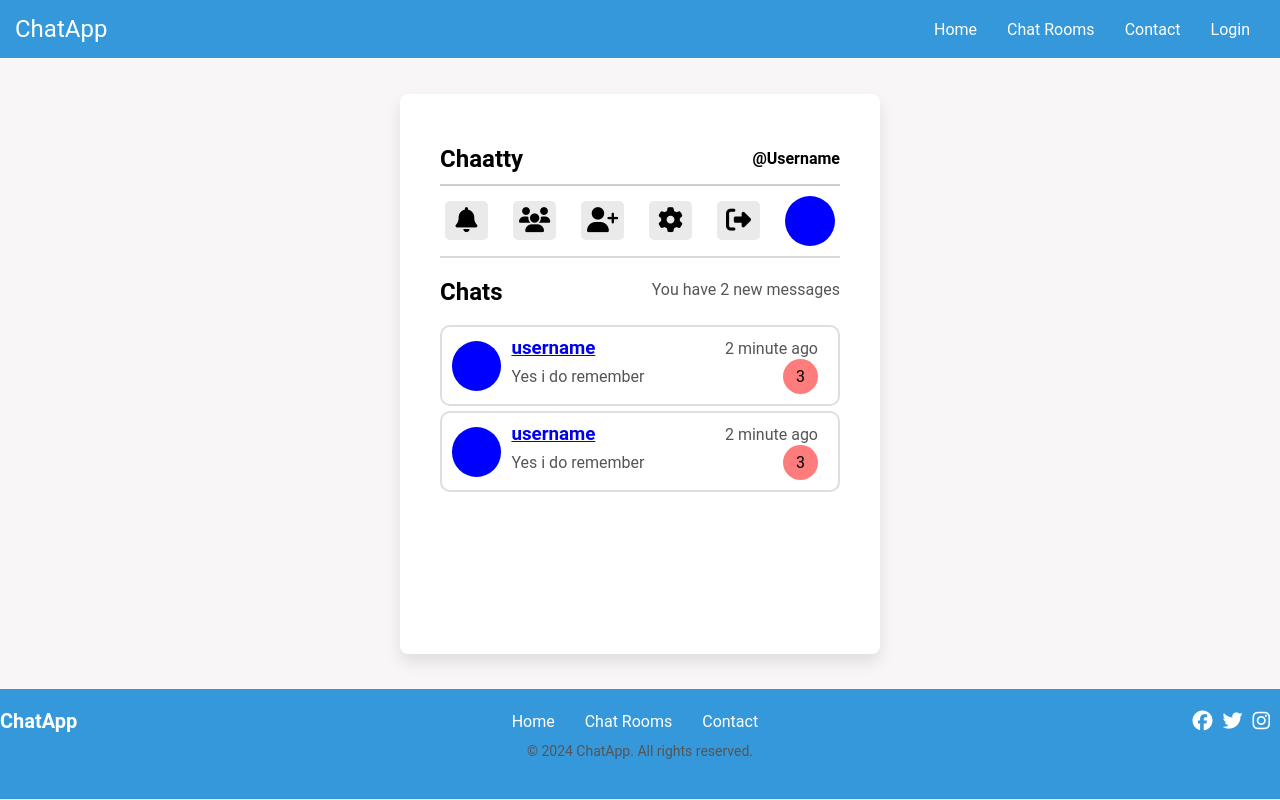
After one commit to ChaitanyaLonarkar/Chat-App, a Django app: page /home/ in a window 1280 px wide. The commit adds this page. Run offline with Django 4.2, Linux system fonts and the light colour scheme.

Commit message:
made seversl pages for chaat app

```diff
--- a/mychatapp/views.py
+++ b/mychatapp/views.py
@@ -9,3 +9,21 @@ def login_page(request):
 
 def register_page(request):
     return render(request,'register.html')
+
+def home(request):
+    return render(request,'home.html')
+
+def notifications(request):
+    return render(request,'notifications.html')
+
+def add_friend(request):
+    return render(request,'add_friend.html')
+
+def friend_request(request):
+    return render(request,'friend_request.html')
+
+def setting(request):
+    return render(request,'update.html')
+
+def chat(request):
+    return render(request,'chat.html')
--- /dev/null
+++ b/static/css/home.css
@@ -0,0 +1,149 @@
+.headerr {
+  display: flex;
+  justify-content: space-between;
+  align-items: center;
+  border-bottom: 2px solid rgba(156, 156, 156, 0.5);
+  height: 50px;
+}
+h4 {
+  align-items: center;
+}
+.navigation {
+  display: flex;
+  justify-content: space-between;
+  align-items: center;
+  font-size: 25px;
+  padding: 10px 5px;
+  border-bottom: 2px solid rgba(156, 156, 156, 0.371);
+}
+.navigation a {
+  text-decoration: none;
+  color: black;
+  background-color: rgba(207, 206, 206, 0.426);
+  border-radius: 5px;
+  padding: 5px;
+  width: 33px;
+  /* list-style: none; */
+}
+
+/* chaat.html css */
+.chatcontainer {
+  text-align: start;
+  /* justify-content: space-between; */
+  /* align-items: center; */
+}
+
+.head {
+  display: flex;
+  justify-content: space-between;
+  align-items: center;
+}
+.chat-content {
+  display: flex;
+  align-items: center;
+  /* gap: 20px; */
+  padding: 10px;
+  border: 2px solid #00000021;
+  border-radius: 10px;
+  margin-bottom: 5px;
+}
+.name-time,
+.message-p {
+  display: flex;
+  justify-content: space-between;
+  align-items: center;
+}
+.users {
+  width: 50px;
+  height: 50px;
+  border-radius: 50%;
+  background: blue;
+}
+
+.other {
+  width: 310px;
+  padding: 0px 10px;
+}
+.other h3,
+.other p {
+  margin: 0px;
+}
+
+.notify {
+  width: 35px;
+  height: 35px;
+  border-radius: 50%;
+  background: #ff7c7c;
+  display: flex;
+  justify-content: center;
+  align-items: center;
+}
+
+.user-sug {
+  text-align: start;
+}
+.new-friend {
+  display: flex;
+  align-items: center;
+  gap: 20px;
+  padding: 10px;
+  border: 2px solid #00000021;
+  border-radius: 10px;
+  margin-bottom: 5px;
+}
+
+.otherr {
+  width: 300px;
+  padding: 0px 10px;
+  text-align: start;
+}
+.button {
+  color: white;
+  background: black;
+  border: none;
+  padding: 10px;
+  border-radius: 5px;
+}
+
+.otherr h3,
+.otherr p {
+  margin: 5px 0px;
+}
+
+/* h2,h4{
+    margin:0px;
+} */
+
+/* chaat.html css */
+.typer {
+  display: flex;
+  gap: 3px;
+}
+
+.chatting-box {
+  height: 50vh;
+}
+
+.box {
+    height: 45vh;
+    border: 1px solid #8080806b;
+    border-radius: 10px;
+    margin-bottom: 5px;
+}
+
+.typer input {
+  width: 302px;
+  padding: 10px;
+  font-size: 17px;
+  border: none;
+  background: #80808030;
+  border-radius: 5px;
+}
+
+.typer button {
+  width: 75px;
+  font-size: 17px;
+  background: #4eea47;
+  border: none;
+  border-radius: 5px;
+}
--- a/static/css/nav.css
+++ b/static/css/nav.css
@@ -7,11 +7,11 @@
 
 .navbar {
     background-color: #3498db;
-    padding: 15px 0;
-    position: fixed;
-    width: 100%;
-    top: 0;
-    z-index: 1000;
+    padding: 15px;
+    /* position: fixed; */
+    /* width: 100%; */
+    /* top: 0; */
+    /* z-index: 1000; */
 }
 
 .navcontainer {
@@ -66,7 +66,7 @@
     .nav-list {
         display: none;
         flex-direction: column;
-        width: 100%;
+        /* width: 100%; */
         position: absolute;
         background-color: #3498db;
         top: 70px;
--- a/static/css/style.css
+++ b/static/css/style.css
@@ -2,10 +2,10 @@ body {
     margin: 0;
     padding: 0;
     font-family: 'Roboto', sans-serif;
-    background-color: #ffffff;
-    display: flex;
+    background-color: #f8f6f6;
+    /* display: flex;
     justify-content: center;
-    align-items: center;
+    align-items: center; */
     height: 100vh;
 }
 
@@ -13,10 +13,17 @@ body {
     text-align: center;
     background-color: #ffffff;
     padding: 40px;
+    width: 400px;
+height: 60vh;
     border-radius: 8px;
     box-shadow: 0 8px 16px rgba(0, 0, 0, 0.1);
 }
-
+.outside{
+    display: flex;
+    justify-content: center;
+    align-items: center;
+    height: 78.9vh;
+}
 .header {
     margin-bottom: 30px;
 }
@@ -34,7 +41,7 @@ p {
 }
 
 .start-button {
-    background-color: #28a745;
+    background-color: #343434;
     color: #ffffff;
     padding: 15px 30px;
     font-size: 18px;
@@ -45,7 +52,7 @@ p {
 }
 
 .start-button:hover {
-    background-color: #218838;
+    background-color: #616668;
 }
 
 /* Optional: Add some additional styling for responsiveness */
--- a/templates/footer.html
+++ b/templates/footer.html
@@ -1,5 +1,5 @@
 <footer class="footer">
-    <div class="container">
+    <div class="containerr">
         <div class="footer-content">
             <div class="footer-logo">
                 <a href="#">ChatApp</a>
--- /dev/null
+++ b/templates/home.html
@@ -0,0 +1,74 @@
+{% load static %}
+<!DOCTYPE html>
+<html lang="en">
+  <head>
+    <meta charset="UTF-8" />
+    <meta name="viewport" content="width=device-width, initial-scale=1.0" />
+    <title>Chat-App</title>
+    <link rel="stylesheet" href='{% static "css/style.css" %}' />
+    <link rel="stylesheet" href='{% static "css/nav.css" %}' />
+    <link rel="stylesheet" href='{% static "css/footer.css" %}' />
+    <link rel="stylesheet" href='{% static "css/home.css" %}' />
+    <script src="{% static 'js/nav.js' %}" type="text/javascript"></script>
+    <link
+      rel="stylesheet"
+      href="https://cdnjs.cloudflare.com/ajax/libs/font-awesome/6.5.1/css/all.min.css"
+    />
+  </head>
+  <body>
+    {% block nav %}{% include 'nav.html' %}{% endblock nav %}
+    <div class="outside">
+      <div class="container">
+        <div class="headerr">
+          <h2>Chaatty</h2>
+          <h4>@Username</h4>
+        </div>
+        <div class="navigation">
+          <a href="{% url "notifications" %}"><i class="fa-solid fa-bell"></i></a>
+          <a href="{% url "friend_request" %}"><i class="fa-solid fa-users"></i></a>
+          <a href="{% url "add_friend" %}"><i class="fa-solid fa-user-plus"></i></a>
+          <a href="{% url "setting" %}"><i class="fa-solid fa-gear"></i></a>
+          <a href=''><i class="fa-solid fa-right-from-bracket"></i></a>
+          <div class="users"></div>
+        </div>
+        <div class="chatcontainer">
+          <div class="head">
+            <h2>Chats</h2>
+            <p>You have 2 new messages</p>
+          </div>
+          <div class="chat-content">
+            <div class="users">
+              <div class="profile"></div>
+            </div>
+            <div class="other">
+              <div class="name-time">
+                <h3><a href="{% url "chat" %}">username</a></h3>
+                <p>2 minute ago</p>
+              </div>
+              <div class="message-p">
+                <p>Yes i do remember</p>
+                <div class="notify">3</div>
+              </div>
+            </div>
+          </div>
+          <div class="chat-content">
+            <div class="users">
+              <div class="profile"></div>
+            </div>
+            <div class="other">
+              <div class="name-time">
+                <h3><a href="{% url "chat" %}">username</a></h3>
+                <p>2 minute ago</p>
+              </div>
+              <div class="message-p">
+                <p>Yes i do remember</p>
+                <div class="notify">3</div>
+              </div>
+            </div>
+          </div>
+        </div>
+      </div>
+    </div>
+    {% block footer %}{% include 'footer.html' %}{% endblock footer %}
+  </body>
+</html>
--- a/templates/nav.html
+++ b/templates/nav.html
@@ -2,7 +2,7 @@
     <nav class="navbar">
         <div class="navcontainer">
             <div class="logo">
-                <a href="#">ChatApp</a>
+                <a href="{% url "index" %}">ChatApp</a>
             </div>
             <div class="menu-toggle">
                 <span class="bar"></span>
@@ -10,10 +10,10 @@
                 <span class="bar"></span>
             </div>
             <ul class="nav-list">
-                <li><a href="#">Home</a></li>
+                <li><a href="{% url "home" %}">Home</a></li>
                 <li><a href="#">Chat Rooms</a></li>
                 <li><a href="#">Contact</a></li>
-                <li class="login"><a href="#">Login</a></li>
+                <li class="login"><a href="{% url "login_page" %}">Login</a></li>
             </ul>
         </div>
     </nav>
--- a/templates/register.html
+++ b/templates/register.html
@@ -13,6 +13,8 @@
 </head>
 <body class="">
     {% block nav %}{% include 'nav.html' %}{% endblock nav %}
+    <div class="outside">
+
         <div class="container">
             <form  method="post" class="register-form">
                 {% csrf_token %}
@@ -43,6 +45,7 @@
                 <p class="login-link">Already have an account? <a href="{% url "login_page" %}">Login</a></p>
             </form>
         </div>
+    </div>
     {% block footer %}{% include 'footer.html' %}{% endblock footer %}
 </body>
 </html>
```
Also changed, not shown: mychatapp/url.py (+7 -2 lines), static/css/login.css (+13 -5 lines), templates/add_friend.html (added, +72 -0 lines), templates/chat.html (added, +49 -0 lines), templates/friend_request.html (added, +66 -0 lines), templates/index.html (+8 -5 lines), templates/login.html (+15 -10 lines), templates/notifications.html (added, +68 -0 lines), templates/update.html (added, +39 -0 lines). Lines whose indentation alone changed are shown as unchanged.
